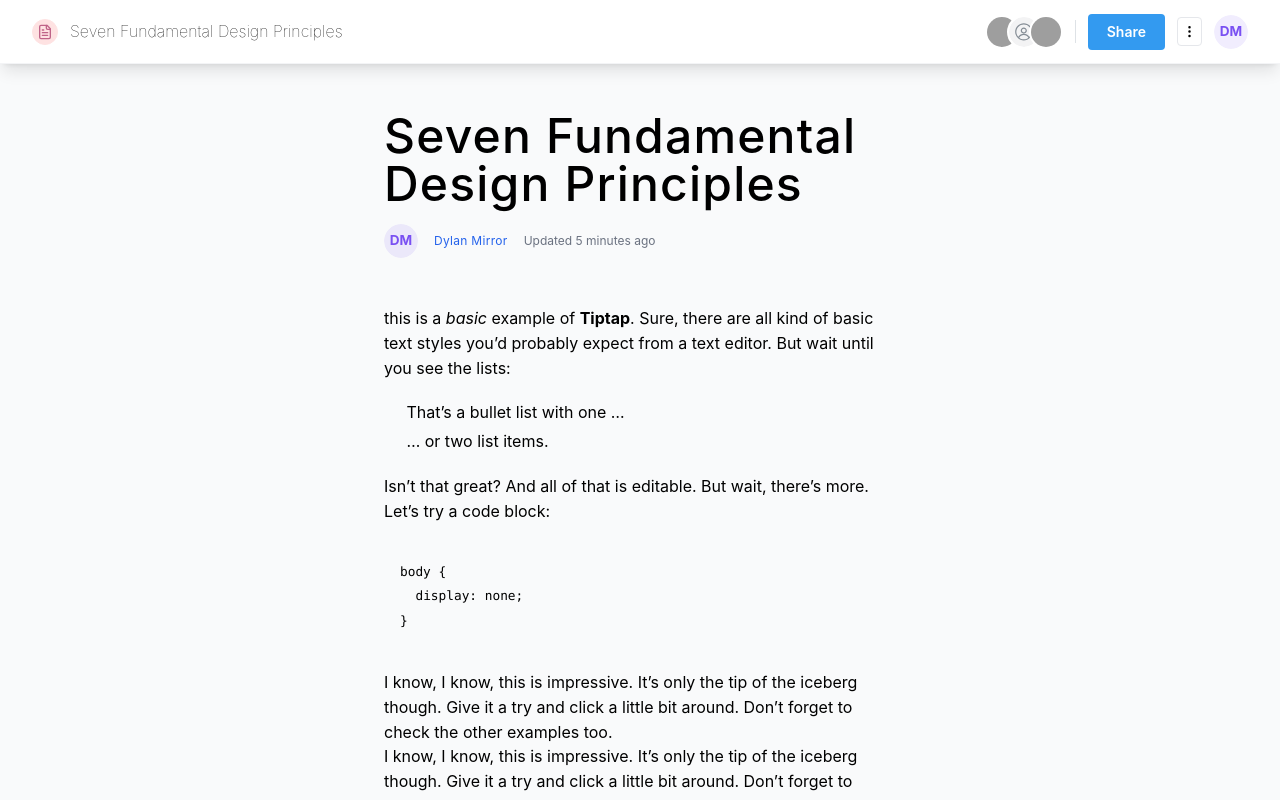
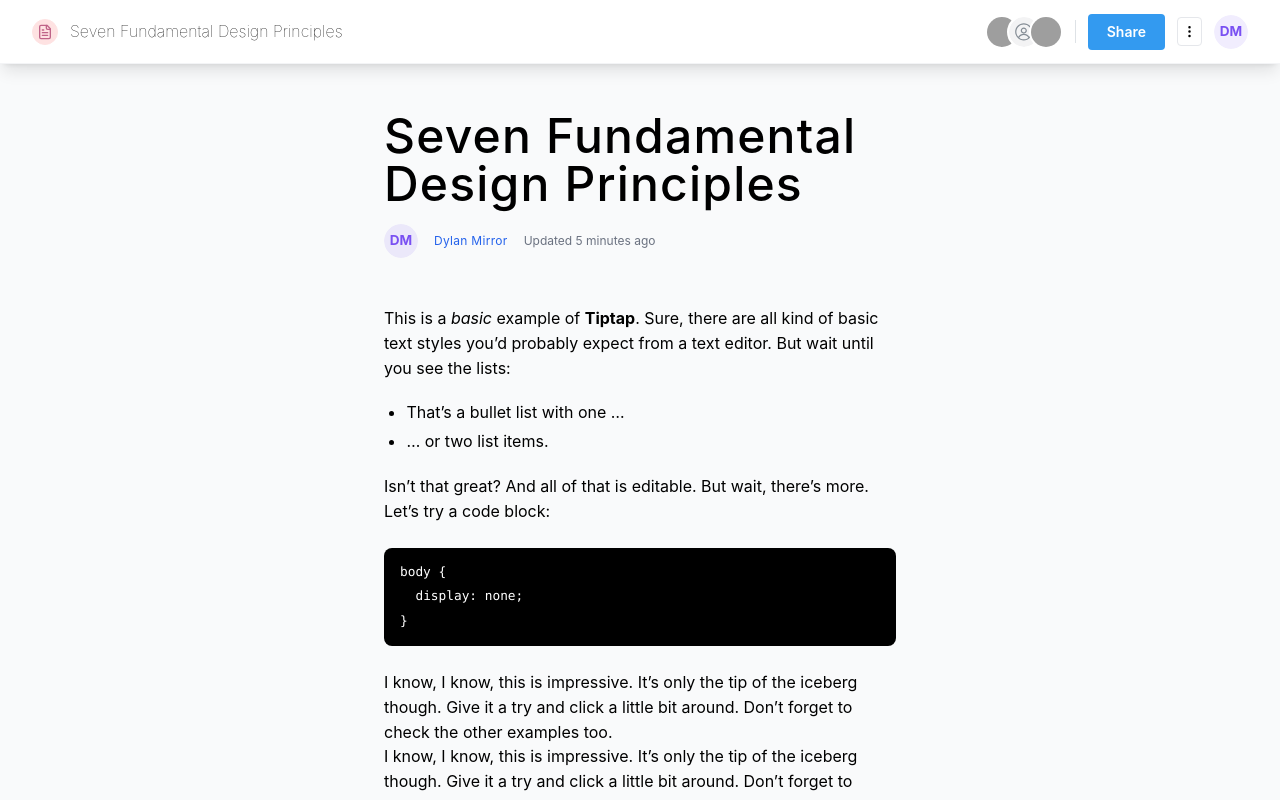
Before and after one commit to Chiazokam/HiTex, a Next.js app: page / in a window 1280 px wide. Built offline with nearby package versions, Linux system fonts and the light colour scheme; grey boxes are pictures that could not be loaded.

Commit message:
feat: format editor data properly

```diff
--- a/app/globals.css
+++ b/app/globals.css
@@ -3,9 +3,10 @@
 @tailwind utilities;
 
 :root {
-  --foreground-rgb: 0, 0, 0;
-  --background-start-rgb: 214, 219, 220;
-  --background-end-rgb: 255, 255, 255;
+  --foreground-rgb: #000000;
+  --background-start-rgb: rgb(214, 219, 220);
+  --background-end-rgb: #ffffff;
+  --gray-3: rgb(228, 233, 239);
 }
 
 /* @media (prefers-color-scheme: dark) {
@@ -16,7 +17,7 @@
   }
 } */
 
-body {
+/* body {
   color: rgb(var(--foreground-rgb));
   background: linear-gradient(
       to bottom,
@@ -24,7 +25,7 @@ body {
       rgb(var(--background-end-rgb))
     )
     rgb(var(--background-start-rgb));
-}
+} */
 
 @layer utilities {
   .text-balance {
@@ -36,22 +37,36 @@ body {
   max-width: 800px !important;
 }
 
-.tiptap {
+/* .tiptap { */
   :first-child {
     margin-top: 0;
   }
 
 
   /* List styles */
-  ul,
-  ol {
+  .tiptap>ul,
+  .tiptap>ol {
     padding: 0 1rem;
     margin: 1.25rem 1rem 1.25rem 0.4rem;
 
-    li p {
-      margin-top: 0.25em;
-      margin-bottom: 0.25em;
-    }
+  }
+
+  ol {
+    list-style: decimal;
+  }
+
+  ol li::marker {
+    font-size: 14px;
+  }
+
+  ul {
+    list-style: disc;
+  }
+
+  ul li p,
+  ol li p {
+    margin-top: 0.25em;
+    margin-bottom: 0.25em;
   }
 
   /* Heading styles */
@@ -91,34 +106,35 @@ body {
   }
 
   /* Code and preformatted text styles */
+
+  blockquote {
+    border-left: 3px solid var(--gray-3);
+    margin: 2rem 0;
+    padding-left: 1rem;
+  }
+
   code {
     background-color: var(--purple-light);
     border-radius: 0.4rem;
-    color: var(--black);
+    color: var(--foreground-rgb);
     font-size: 0.85rem;
     padding: 0.25em 0.3em;
   }
 
   pre {
-    background: var(--black);
+    background: var(--foreground-rgb);
     border-radius: 0.5rem;
-    color: var(--white);
+    color: var(--background-end-rgb);
     font-family: 'JetBrainsMono', monospace;
     margin: 1.5rem 0;
     padding: 0.75rem 1rem;
-
-    code {
-      background: none;
-      color: inherit;
-      font-size: 0.8rem;
-      padding: 0;
-    }
   }
 
-  blockquote {
-    border-left: 3px solid var(--gray-3);
-    margin: 1.5rem 0;
-    padding-left: 1rem;
+  pre>code {
+    background: none;
+    color: inherit;
+    font-size: 0.8rem;
+    padding: 0;
   }
 
   hr {
@@ -126,7 +142,7 @@ body {
     border-top: 1px solid var(--gray-2);
     margin: 2rem 0;
   }
-}
+/* } */
 
 .tiptap.ProseMirror.ProseMirror-focused {
   outline: none !important;
--- a/components/Editor.tsx
+++ b/components/Editor.tsx
@@ -3,6 +3,9 @@
 import React from 'react'
 
 import TextStyle from '@tiptap/extension-text-style'
+import BulletList from '@tiptap/extension-bullet-list'
+import Paragraph from '@tiptap/extension-paragraph'
+import ListItem from '@tiptap/extension-list-item'
 import Highlight from '@tiptap/extension-highlight'
 import TextAlign from '@tiptap/extension-text-align'
 import { EditorContent, useEditor, BubbleMenu } from '@tiptap/react'
@@ -13,7 +16,7 @@ import Toolbar from '@/components/Toolbar'
 
 const content = `
 <p>
-  this is a <em>basic</em> example of <strong>Tiptap</strong>. Sure, there are all kind of basic text styles you’d probably expect from a text editor. But wait until you see the lists:
+  This is a <em>basic</em> example of <strong>Tiptap</strong>. Sure, there are all kind of basic text styles you’d probably expect from a text editor. But wait until you see the lists:
 </p>
 <ul>
   <li>
@@ -65,11 +68,13 @@ const Editor = () => {
     const editor = useEditor({
         extensions: [
           StarterKit,
+          BulletList,
+          ListItem,
+          Highlight,
+          Underline,
           TextAlign.configure({
             types: ['heading', 'paragraph'],
           }),
-          Highlight,
-          Underline,
           TextStyle.configure(),
         ],
         content,
--- a/components/Toolbar.tsx
+++ b/components/Toolbar.tsx
@@ -1,6 +1,6 @@
 import clsx from 'clsx';
 import { type Editor } from "@tiptap/react";
-import { Bold, Italic, Strikethrough, Code, List, ListOrdered, Underline, Link } from 'lucide-react';
+import { Bold, Italic, Strikethrough, Code, List, ListOrdered, Underline, Link, TextQuote, SquareCode } from 'lucide-react';
 import { TextLevels } from '@/components/TextLevels';
 
 type ToolbarProps = {
@@ -86,6 +86,21 @@ const Toolbar = ({ editor }: ToolbarProps) => {
             >
                 <ListOrdered className='w-3 h-3' />
             </button>
+
+            <button
+                onClick={() => editor.chain().focus().toggleCodeBlock().run()}
+                className={clsx('px-1 py-1', editor.isActive('codeBlock') && 'rounded bg-gray-400 text-white')}
+                >
+                <SquareCode className='w-3 h-3' />
+            </button>
+
+            <button
+                onClick={() => editor.chain().focus().toggleBlockquote().run()}
+                className={clsx('px-1 py-1', editor.isActive('blockquote') && 'rounded bg-gray-400 text-white')}
+                >
+                <TextQuote className='w-3 h-3' />
+            </button>
+
             <button
                 onClick={() => editor.chain().focus().toggleOrderedList().run()}
                 className={clsx('px-1 py-1', editor.isActive('orderedList') && 'rounded bg-gray-400 text-white')}
--- a/package.json
+++ b/package.json
@@ -15,7 +15,9 @@
     "@mantine/core": "^7.11.2",
     "@mantine/hooks": "^7.11.2",
     "@radix-ui/themes": "^3.1.1",
+    "@tiptap/extension-bullet-list": "^2.6.6",
     "@tiptap/extension-highlight": "^2.5.1",
+    "@tiptap/extension-list-item": "^2.6.6",
     "@tiptap/extension-text-align": "^2.5.1",
     "@tiptap/extension-text-style": "^2.5.1",
     "@tiptap/extension-underline": "^2.5.7",
```
Also changed, not shown: 1 other file (tests, documents, lock files or other folders).
